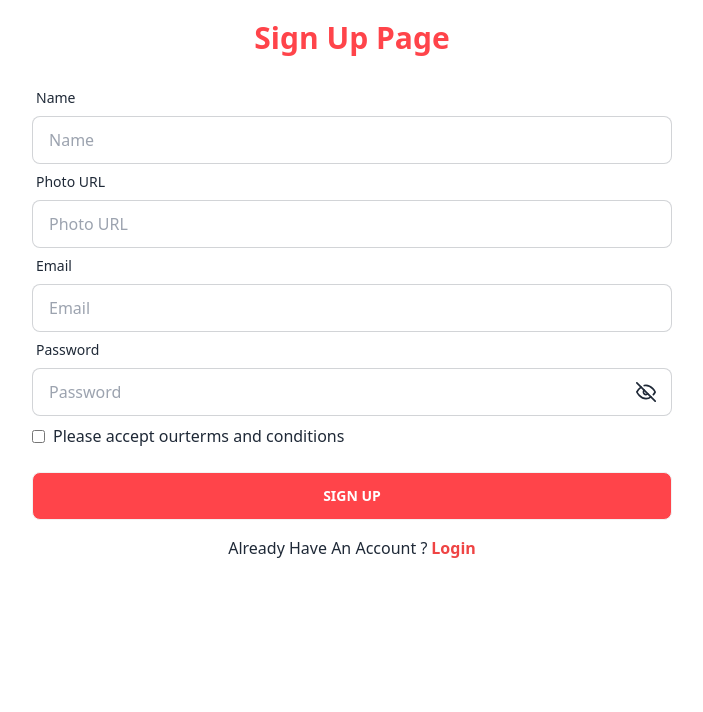
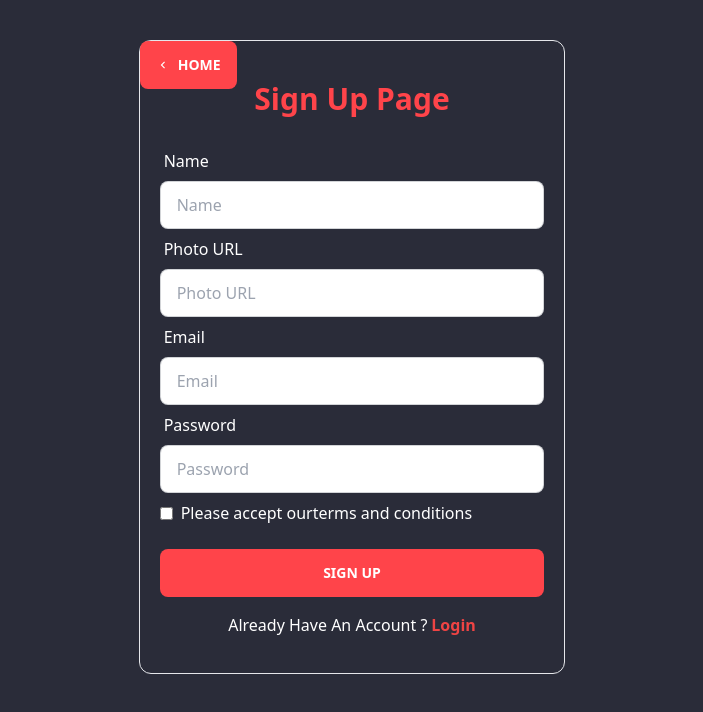
Before and after one commit to alsafa012/restaurant-project-client, a React (Vite) app: page /registration in a window 1280 px wide. Shown: the top 712 px of the page, without its empty margins (288-991 px from the left). Built offline with nearby package versions, Linux system fonts and the light colour scheme; no server answers.

Commit message:
rgistration and login page design updated

```diff
--- a/src/Components/HeaderSection/BannerSection/BannerSection.jsx
+++ b/src/Components/HeaderSection/BannerSection/BannerSection.jsx
@@ -4,7 +4,7 @@ import { Link } from "react-router-dom";
 const BannerSection = () => {
      return (
           <div>
-               <div className="container mx-auto">
+               <div className="">
                     <div className="carousel w-full h-[600px] rounded-xl">
                          {/* 1st */}
                          <div
--- a/src/Pages/LoginPage/LoginPage.jsx
+++ b/src/Pages/LoginPage/LoginPage.jsx
@@ -4,7 +4,7 @@ import { Link, useLocation, useNavigate } from "react-router-dom";
 import Swal from "sweetalert2";
 import { AuthContext } from "../../Provider/AuthProvider";
 import PageTitle from "../../Components/PageTitle/PageTitle";
-
+import { MdNavigateBefore } from "react-icons/md";
 const LoginPage = () => {
      const [showPassword, setShowPassword] = useState(false);
      const { user, googleSignIn, userSignIn } = useContext(AuthContext);
@@ -96,49 +96,56 @@ const LoginPage = () => {
                });
      };
      return (
-          <div>
+          <div className="min-h-screen py-5 md:py-10 bg-[#2a2c39]">
                <PageTitle title="Login"></PageTitle>
-               <div>
+
+               <div className="relative light-bg border text-white w-4/5 md:w-1/2 lg:w-1/3 mx-auto p-5 rounded-xl">
                     <p className="text-3xl font-bold mb-6 text-center text-[#FF444A] mt-5">
                          Login Here..
                     </p>
+                    <Link to="/">
+                         <button className="btn bg-[#FF444A] text-white border-none absolute top-0 left-0">
+                              <MdNavigateBefore />
+                              Home
+                         </button>
+                    </Link>
                     <form
                          onSubmit={handleLogin}
-                         className="w-4/5 md:w-1/2 mx-auto"
+                         className="mx-auto"
                     >
                          <div className="form-control">
                               <label className="label">
-                                   <span className="label-text">Email</span>
+                                   <span className="">Email</span>
                               </label>
                               <input
                                    type="text"
                                    name="email"
                                    placeholder="Email"
-                                   className="input input-bordered"
+                                   className="input input-bordered text-black"
                                    required
                               />
                          </div>
                          <div className="form-control relative">
                               <label className="label">
-                                   <span className="label-text">Password</span>
+                                   <span className="">Password</span>
                               </label>
                               <input
                                    type={showPassword ? "text" : "password"}
                                    name="password"
                                    placeholder="Password"
-                                   className="input input-bordered"
+                                   className="input input-bordered text-black"
                                    required
                               />
                               <label className="label mt-3">
                                    <a
                                         href="#"
-                                        className="label-text-alt link link-hover"
+                                        className="-alt link link-hover"
                                    >
                                         Forgot password?
                                    </a>
                               </label>
                               <span
-                                   className="text-xl absolute top-[40%] right-4"
+                                   className="text-xl absolute top-[40%] right-4 text-black"
                                    onClick={() =>
                                         setShowPassword(!showPassword)
                                    }
@@ -158,7 +165,7 @@ const LoginPage = () => {
                               )}
                          </h3>
                          <div className="form-control mt-6">
-                              <button className="btn text-white bg-[#FF444A]">
+                              <button className="btn text-white bg-[#FF444A] border-none">
                                    Login
                               </button>
                          </div>
--- a/src/RegistrationPage/RegistrationPage.jsx
+++ b/src/RegistrationPage/RegistrationPage.jsx
@@ -4,6 +4,7 @@ import { useContext, useState } from "react";
 import { AuthContext } from "../Provider/AuthProvider";
 import Swal from "sweetalert2";
 import PageTitle from "../Components/PageTitle/PageTitle";
+import { MdNavigateBefore } from "react-icons/md";
 
 const RegistrationPage = () => {
      const [showPassword, setShowPassword] = useState(false);
@@ -91,67 +92,76 @@ const RegistrationPage = () => {
           form.reset();
      };
      return (
-          <div>
+          <div className="min-h-screen py-5 md:py-10 bg-[#2a2c39]">
+               {/* dark-bg #252734;
+               light-bg #2a2c39;
+               } */}
                <PageTitle title="Registration"></PageTitle>
+               <div className="relative light-bg border text-white w-4/5 md:w-1/2 lg:w-1/3 mx-auto p-5 rounded-xl">
                     <p className=" text-3xl font-bold mb-6 text-center text-[#FF444A] mt-5">
                          Sign Up Page
                     </p>
+                    <Link to="/">
+                         <button className="btn bg-[#FF444A] text-white border-none absolute top-0 left-0">
+                              <MdNavigateBefore />
+                              Home
+                         </button>
+                    </Link>
 
-               <form
-                    onSubmit={handleRegister}
-                    className="w-4/5 md:w-1/2 mx-auto"
-               >
+                    <form onSubmit={handleRegister} className="mx-auto">
                          <div className="form-control">
                               <label className="label">
-                              <span className="label-text">Name</span>
+                                   <span className="">Name</span>
                               </label>
                               <input
                                    type="text"
                                    name="name"
                                    placeholder="Name"
-                              className="input input-bordered"
+                                   className="input input-bordered text-black"
                                    required
                               />
                          </div>
                          <div className="form-control">
                               <label className="label">
-                              <span className="label-text">Photo URL</span>
+                                   <span className="">Photo URL</span>
                               </label>
                               <input
                                    type="text"
                                    name="photo"
                                    placeholder="Photo URL"
-                              className="input input-bordered"
+                                   className="input input-bordered text-black"
                                    required
                               />
                          </div>
                          <div className="form-control">
                               <label className="label">
-                              <span className="label-text">Email</span>
+                                   <span className="">Email</span>
                               </label>
                               <input
                                    type="text"
                                    name="email"
                                    placeholder="Email"
-                              className="input input-bordered"
+                                   className="input input-bordered text-black"
                                    required
                               />
                          </div>
                          <div className="form-control relative">
                               <label className="label">
-                              <span className="label-text">Password</span>
+                                   <span className="">Password</span>
                               </label>
                               <input
                                    type={showPassword ? "text" : "password"}
                                    name="password"
                                    placeholder="Password"
-                              className="input input-bordered"
+                                   className="input input-bordered text-black"
                                    required
                               />
 
                               <span
                                    className="text-xl absolute top-[60%] right-4"
-                              onClick={() => setShowPassword(!showPassword)}
+                                   onClick={() =>
+                                        setShowPassword(!showPassword)
+                                   }
                               >
                                    {showPassword ? (
                                         <FiEye> </FiEye>
@@ -187,7 +197,7 @@ const RegistrationPage = () => {
                               )}
                          </h3>
                          <div className="form-control mt-6">
-                         <button className="btn bg-[#FF444A] text-white">
+                              <button className="btn bg-[#FF444A] text-white border-none">
                                    Sign Up
                               </button>
                          </div>
@@ -202,6 +212,7 @@ const RegistrationPage = () => {
                          </Link>
                     </p>
                </div>
+          </div>
      );
 };
 
```
Lines whose indentation alone changed are shown as unchanged.
